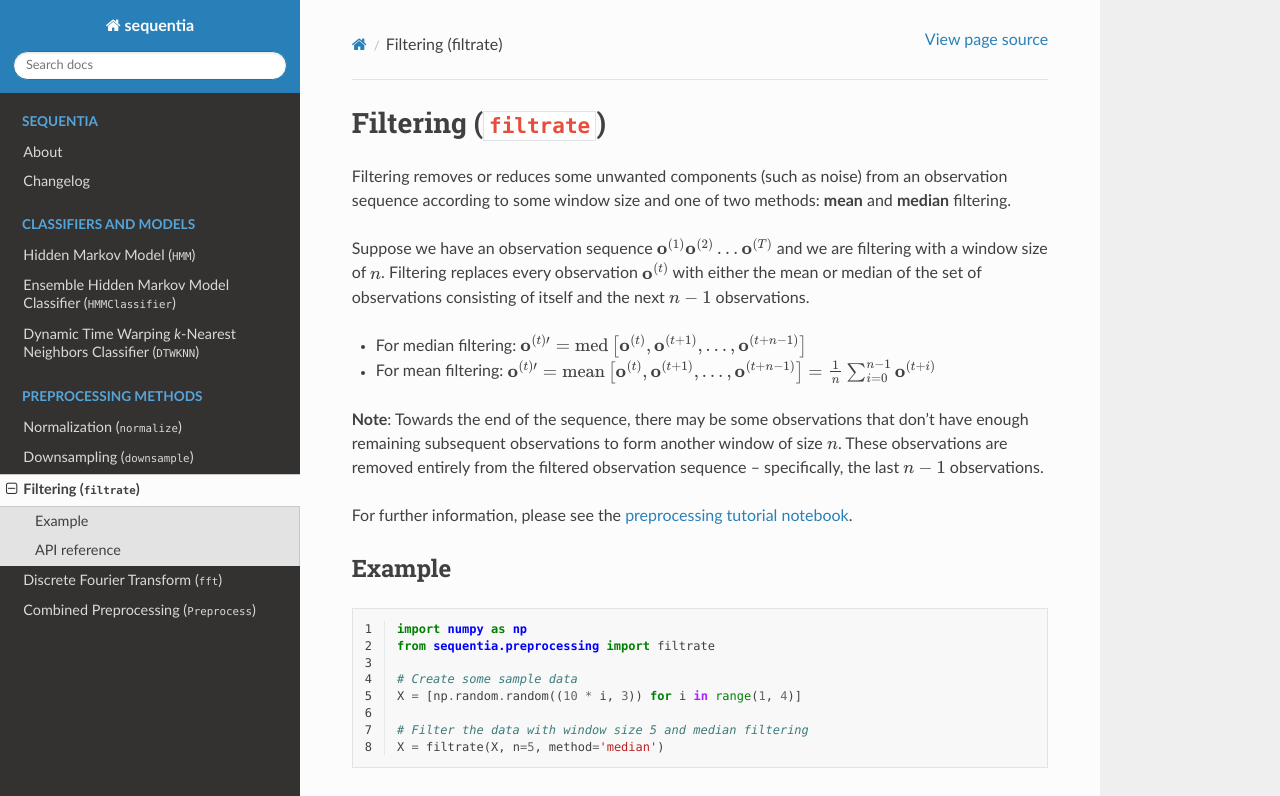
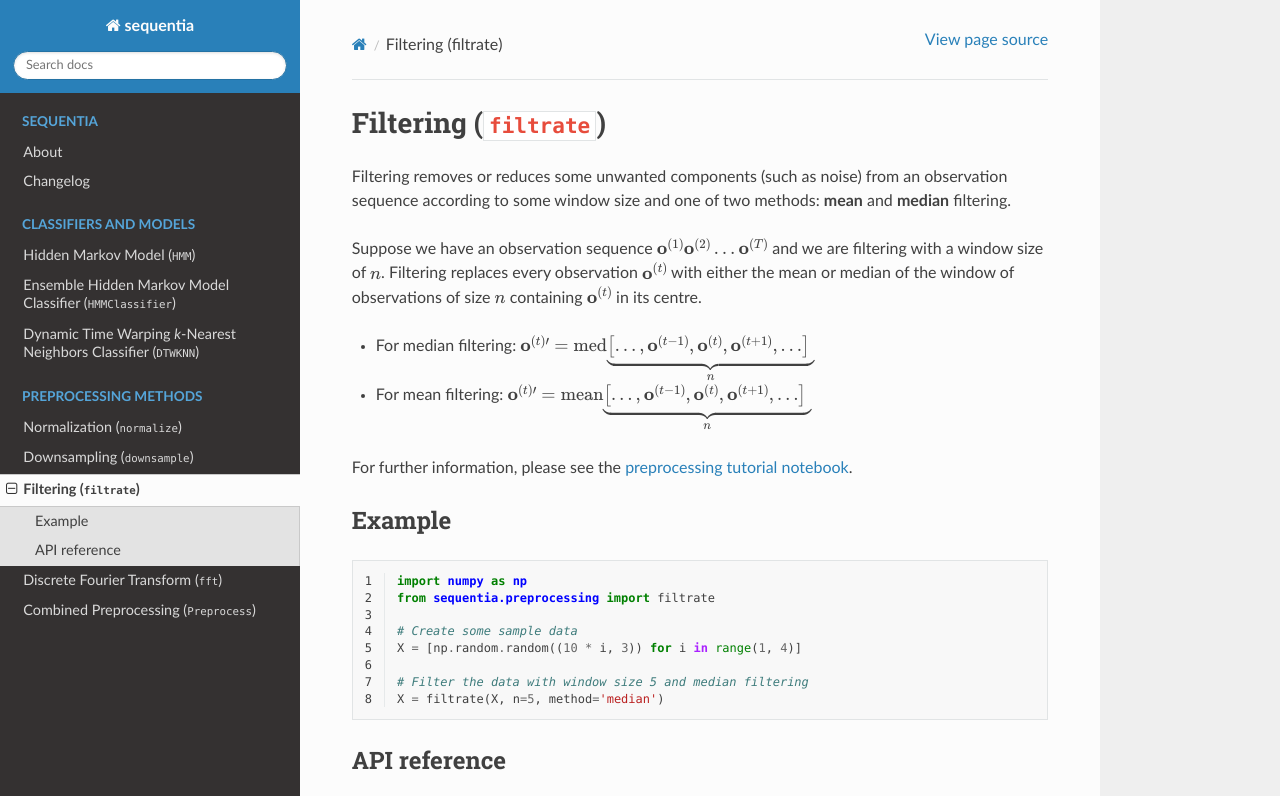
Before and after one commit to eonu/sequentia, a Sphinx documentation site: the page built from docs/sections/preprocessing/filtrate.rst, in a window 1280 px wide and 1261 px high, cut to the strip 0-796 px from the top of the window. Built offline with Sphinx 7.4.7 and the Read the Docs theme 2.0.0, drawn with Linux system fonts in a browser that asks for light colours.

Commit message:
[patch:lib] Modify preprocessing boundary conditions (#51)
* Modify boundary conditions (filter + downsample)

```diff
--- a/docs/sections/preprocessing/filtrate.rst
+++ b/docs/sections/preprocessing/filtrate.rst
@@ -8,14 +8,10 @@ according to some window size and one of two methods: **mean** and **median** fi
 
 Suppose we have an observation sequence :math:`\mathbf{o}^{(1)}\mathbf{o}^{(2)}\ldots\mathbf{o}^{(T)}`
 and we are filtering with a window size of :math:`n`. Filtering replaces every observation :math:`\mathbf{o}^{(t)}`
-with either the mean or median of the set of observations consisting of itself and the next :math:`n-1` observations.
+with either the mean or median of the window of observations of size :math:`n` containing :math:`\mathbf{o}^{(t)}` in its centre.
 
-- For median filtering: :math:`\mathbf{o}^{(t)\prime}=\mathrm{med}\left[\mathbf{o}^{(t)}, \mathbf{o}^{(t+1)}, \ldots, \mathbf{o}^{(t+n-1)}\right]`
-- For mean filtering: :math:`\mathbf{o}^{(t)\prime}=\mathrm{mean}\left[\mathbf{o}^{(t)}, \mathbf{o}^{(t+1)}, \ldots, \mathbf{o}^{(t+n-1)}\right]=\frac{1}{n}\sum_{i=0}^{n-1}\mathbf{o}^{(t+i)}`
-
-**Note**: Towards the end of the sequence, there may be some observations that don't have enough
-remaining subsequent observations to form another window of size :math:`n`. These observations are removed
-entirely from the filtered observation sequence – specifically, the last :math:`n-1` observations.
+- For median filtering: :math:`\mathbf{o}^{(t)\prime}=\mathrm{med}\underbrace{\left[\ldots, \mathbf{o}^{(t-1)}, \mathbf{o}^{(t)}, \mathbf{o}^{(t+1)}, \ldots\right]}_n`
+- For mean filtering: :math:`\mathbf{o}^{(t)\prime}=\mathrm{mean}\underbrace{\left[\ldots, \mathbf{o}^{(t-1)}, \mathbf{o}^{(t)}, \mathbf{o}^{(t+1)}, \ldots\right]}_n`
 
 For further information, please see the `preprocessing tutorial notebook <https://nbviewer.jupyter.org/github/eonu/sequentia/blob/master/notebooks/2%20-%20Preprocessing%20%28Tutorial%29.ipynb#Filtering-(filtrate)>`_.
 
```
Also changed, not shown: 3 other files.
